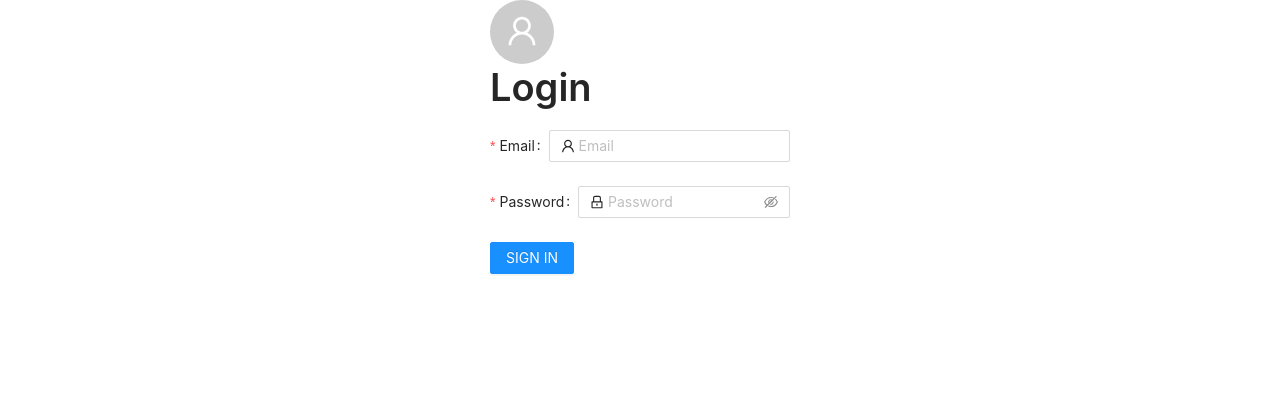
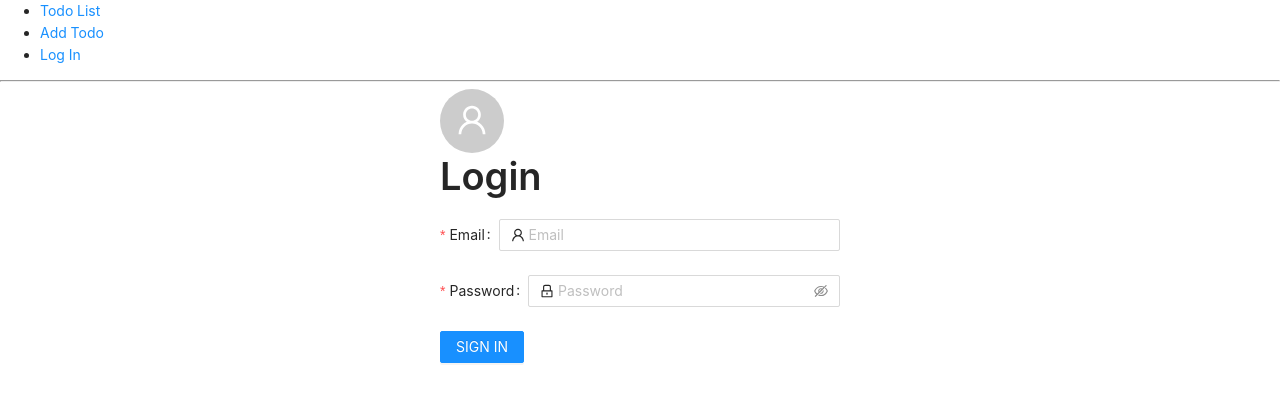
Before and after one commit to tommios/ToDo-app, a React (Create React App) app in the folder client/: page /login in a window 1280 px wide. Shown: the top 402 px of the page. Built offline with nearby package versions, Linux system fonts and the light colour scheme.

Commit message:
add edit frontend

```diff
--- a/client/package.json
+++ b/client/package.json
@@ -5,6 +5,8 @@
   "dependencies": {
     "@ant-design/colors": "^4.0.5",
     "@ant-design/icons": "^4.2.2",
+    "@material-ui/core": "^4.11.0",
+    "@material-ui/icons": "^4.9.1",
     "@testing-library/jest-dom": "^4.2.4",
     "@testing-library/react": "^9.5.0",
     "@testing-library/user-event": "^7.2.1",
--- a/client/public/index.html
+++ b/client/public/index.html
@@ -2,11 +2,22 @@
 <html lang="en">
   <head>
     <meta charset="utf-8" />
-    <meta name="viewport" content="width=device-width, initial-scale=1" />
+    <meta
+      name="viewport"
+      content="minimum-scale=1, width=device-width, initial-scale=1"
+    />
     <meta name="theme-color" content="#000000" />
     <meta
       name="description"
       content="Web site created using create-react-app"
+    />
+    <link
+      rel="stylesheet"
+      href="https://fonts.googleapis.com/css?family=Roboto:300,400,500,700&display=swap"
+    />
+    <link
+      rel="stylesheet"
+      href="https://fonts.googleapis.com/icon?family=Material+Icons"
     />
 
     <title>React App</title>
--- a/client/src/App.css
+++ b/client/src/App.css
@@ -31,7 +31,7 @@
 }
 
 .login-form-container {
-  max-width: 300px;
+  max-width: 400px;
   margin: auto;
 }
 
--- a/client/src/App.js
+++ b/client/src/App.js
@@ -9,11 +9,26 @@ import "./App.css";
 function App() {
   return (
     <Router>
-      <Switch>
-        <Route exact path="/" component={ItemList} />
-        <Route exact path="/addTodo" component={AddTodo} />
-        <Route exact path="/login" component={LogIn} />
-      </Switch>
+      <div>
+        <ul>
+          <li>
+            <Link to="/">Todo List</Link>
+          </li>
+          <li>
+            <Link to="/addTodo">Add Todo</Link>
+          </li>
+          <li>
+            <Link to="/login">Log In</Link>
+          </li>
+        </ul>
+
+        <hr />
+        <Switch>
+          <Route exact path="/" component={ItemList} />
+          <Route exact path="/addTodo" component={AddTodo} />
+          <Route exact path="/login" component={LogIn} />
+        </Switch>
+      </div>
     </Router>
   );
 }
--- a/client/src/api/index.js
+++ b/client/src/api/index.js
@@ -1,5 +1,7 @@
 import axios from "axios";
 
-export function getAllTodo() {
+function getAllTodo() {
   return axios.get("http://localhost:8000/todos");
 }
+
+export { getAllTodo };
--- a/client/src/components/AddTodo.js
+++ b/client/src/components/AddTodo.js
@@ -1,5 +1,5 @@
 import React, { useState } from "react";
-import { Form, Input, Button } from "antd";
+import { Form, Input } from "antd";
 const { TextArea } = Input;
 
 const TodoForm = ({ saveTodo }) => {
--- a/client/src/components/ItemList.js
+++ b/client/src/components/ItemList.js
@@ -2,7 +2,7 @@ import React, { useState, useEffect } from "react";
 import * as todoApi from "../api";
 import { Link } from "react-router-dom";
 import { Layout, Card, List, Button } from "antd";
-import { PlusCircleOutlined } from "@ant-design/icons";
+import { PlusCircleOutlined, DeleteOutlined } from "@ant-design/icons";
 
 const { Header, Footer, Sider, Content } = Layout;
 
@@ -10,20 +10,10 @@ function ItemList(props) {
   const [todos, setTodos] = useState([]);
 
   useEffect(() => {
-    // axios
-    //   .get("http://localhost:8000/todos")
-    //   .then((res) => {
-    //     setTodos(res.data);
-    //     console.log(res.data);
-    //   })
-    //   .catch((err) => console.log(err));
-
     todoApi.getAllTodo().then((res) => {
       setTodos(res.data);
     });
   }, []);
-
-  //const handleClick = () => {};
 
   return (
     <Layout>
@@ -61,7 +51,7 @@ function ItemList(props) {
                         EDIT
                       </Button>
                       <Button type="link" danger>
-                        DELETE
+                        <DeleteOutlined />
                       </Button>
                     </div>
                   </Card>
--- a/client/src/pages/LogIn.js
+++ b/client/src/pages/LogIn.js
@@ -4,17 +4,16 @@ import { UserOutlined, LockOutlined } from "@ant-design/icons";
 
 const { Title } = Typography;
 
-class login extends React.Component {
-  render() {
+function login() {
+  const onFinish = (values) => {
+    console.log("Received values of form: ", values);
+  };
+
   return (
     <div className="login-form-container">
-        <Avatar
-          size={64}
-          icon={<UserOutlined />}
-          className="login-form-avatar"
-        />
+      <Avatar size={64} icon={<UserOutlined />} className="login-form-avatar" />
       <Title className="login-form-title">Login</Title>
-        <Form name="normal_login" className="login-form">
+      <Form name="normal_login" className="login-form" onFinish={onFinish}>
         <Form.Item
           label="Email"
           name="email"
@@ -50,6 +49,5 @@ class login extends React.Component {
     </div>
   );
 }
-}
 
 export default login;
```
Also changed, not shown: 1 other file (tests, documents, lock files or other folders). Lines whose indentation alone changed are shown as unchanged.
